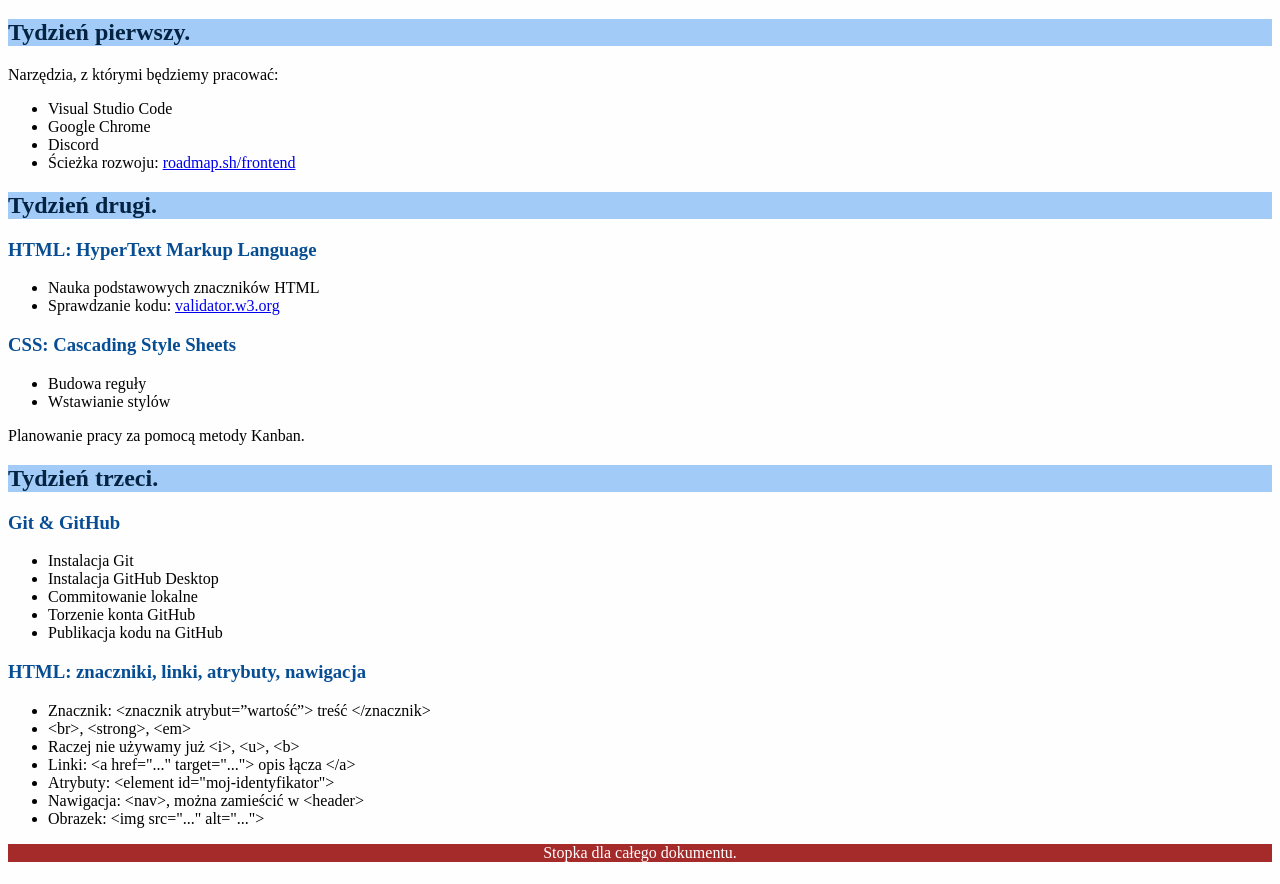
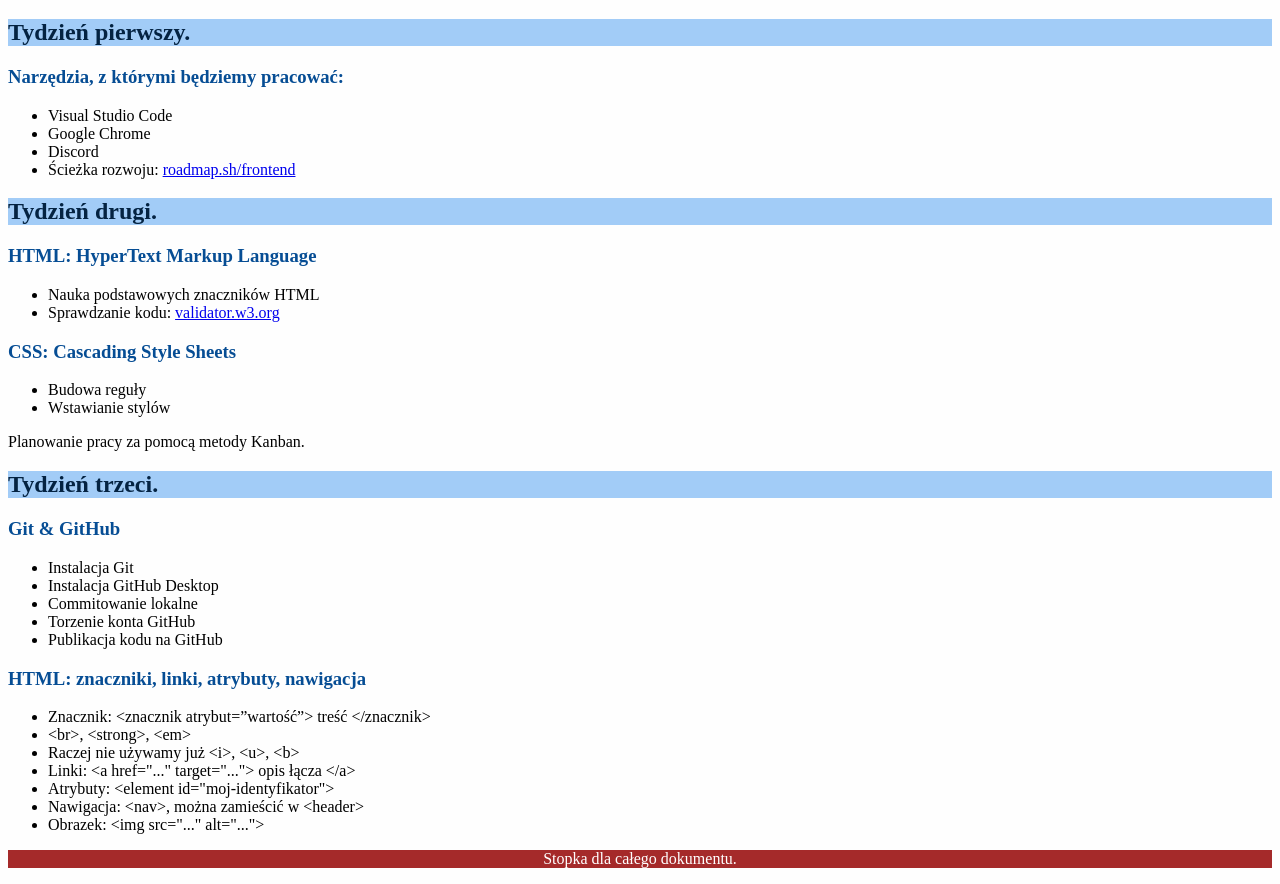
Before and after one commit to pawel-lukasik/homepage, a plain HTML site: page index.html in a window 1280 px wide. Shown: the part 61-945 px from the top of the page. Drawn offline with Linux system fonts and the light colour scheme.

Commit message:
Update index.html

```diff
--- a/index.html
+++ b/index.html
@@ -16,7 +16,7 @@
     <section>
         <h2>Tydzień pierwszy.</h2>
         <article>
-            <p>Narzędzia, z którymi będziemy pracować:</p>
+            <h3>Narzędzia, z którymi będziemy pracować:</h3>
             <ul>
                 <li>Visual Studio Code</li>
                 <li>Google Chrome</li>
```
